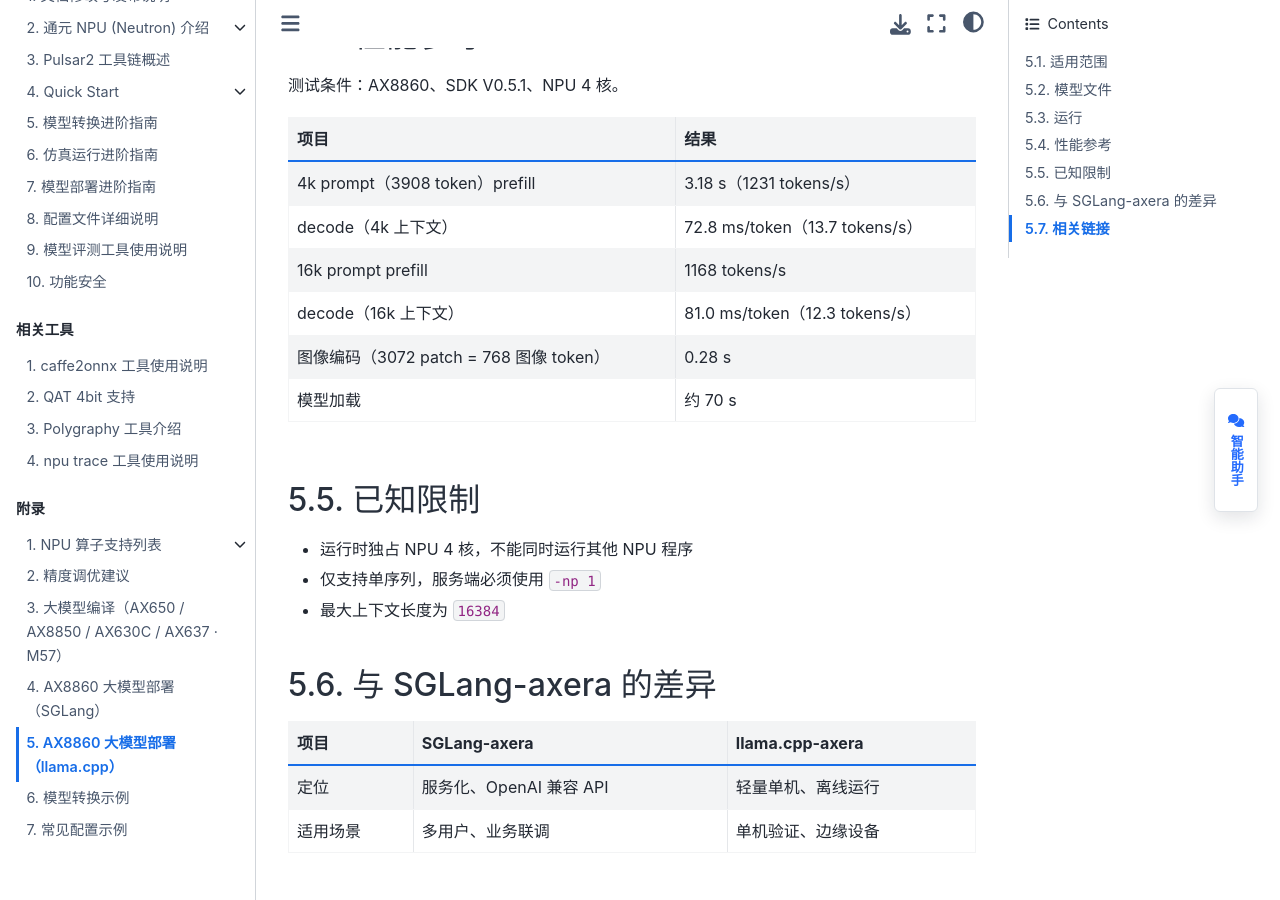
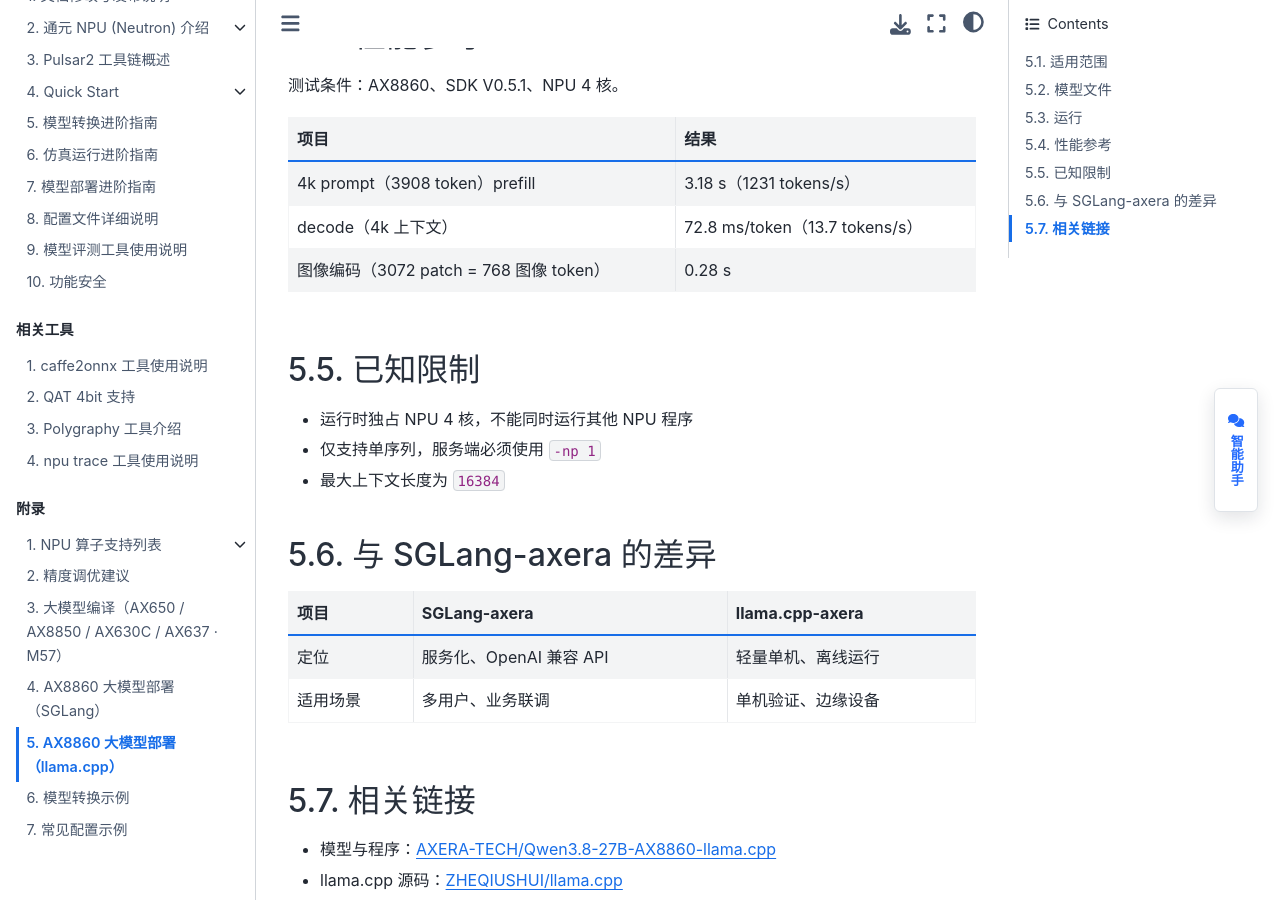
Before and after one commit to AXERA-TECH/pulsar2-docs, a Sphinx documentation site: the page built from source/appendix/llm_ax8860_llamacpp.md, in a window 1280 px wide and 900 px high, scrolled down 1709 px. Built offline with Sphinx 7.4.7 and the Sphinx Book theme 1.1.4, drawn with Linux system fonts in a browser that asks for light colours; some of the changed text lies outside the part shown.

Commit message:
docs: 精简 AX8860 llama.cpp 性能说明

```diff
--- a/source/appendix/llm_ax8860_llamacpp.md
+++ b/source/appendix/llm_ax8860_llamacpp.md
@@ -22,7 +22,7 @@
 | `run.sh` | 运行脚本 |
 
 :::{note}
-kernel 中不含权重，加载时会从 GGUF 转换到 NPU，耗时约 70 秒。
+kernel 中不含权重，加载时会从 GGUF 转换到 NPU。
 :::
 
 ## 运行
@@ -66,10 +66,7 @@ curl http://<board>:8080/v1/chat/completions -H 'Content-Type: application/json'
 | --- | --- |
 | 4k prompt（3908 token）prefill | 3.18 s（1231 tokens/s） |
 | decode（4k 上下文） | 72.8 ms/token（13.7 tokens/s） |
-| 16k prompt prefill | 1168 tokens/s |
-| decode（16k 上下文） | 81.0 ms/token（12.3 tokens/s） |
 | 图像编码（3072 patch = 768 图像 token） | 0.28 s |
-| 模型加载 | 约 70 s |
 
 ## 已知限制
 
```
